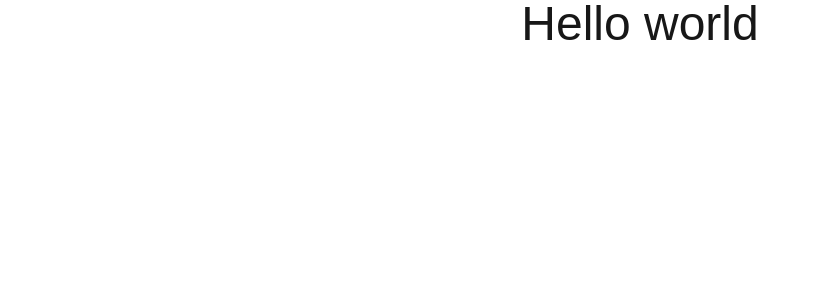
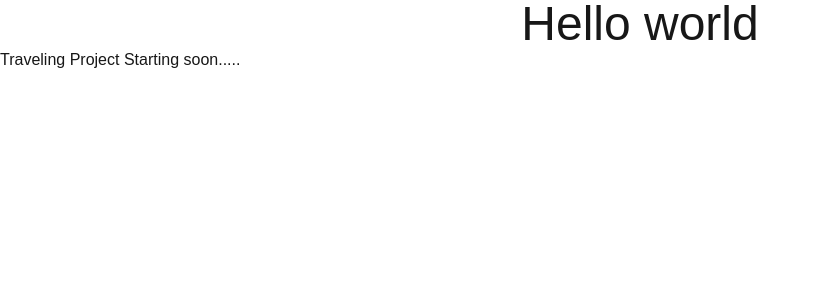
Before and after one commit to SHARIFULALAM2025/Travel_Planning, a Next.js app: page / in a window 1280 px wide. Shown: the top 300 px of the page, without its empty margins (0-819 px from the left). Built offline with nearby package versions, Linux system fonts and the light colour scheme.

Commit message:
Initial commit from shariful

```diff
--- a/src/app/page.js
+++ b/src/app/page.js
@@ -4,6 +4,7 @@ export default function Home() {
   return (
     <div className="">
       <h1 className="text-center text-5xl">Hello world</h1>
+      <h2 className="">Traveling Project Starting  soon.....</h2>
     </div>
   );
 }
```
